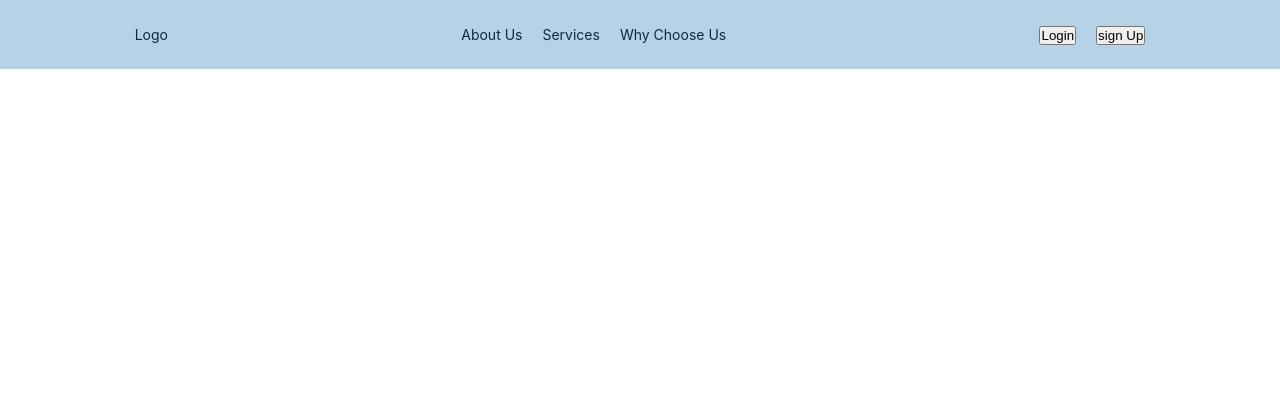
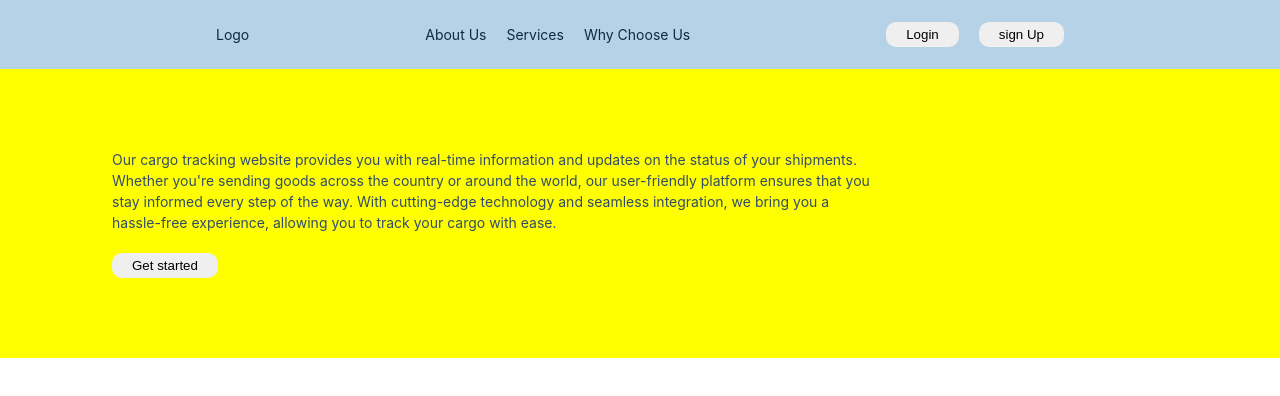
Before and after one commit to Wesley-waka/freight_works, a React (Vite) app: page / in a window 1280 px wide. Shown: the top 396 px of the page. Built offline with nearby package versions, Linux system fonts and the light colour scheme.

Commit message:
hero:styling of hero section

```diff
--- a/src/components/Navbar.tsx
+++ b/src/components/Navbar.tsx
@@ -3,9 +3,13 @@ import styled from "styled-components";
 
 const Wrapper = styled.div`
   background-color: var(--clr-primary-8);
+  .navbar {
+    max-width: 90vw;
+    margin-left: 4rem;
     display: flex;
-  justify-content: space-around;
     align-items: center;
+    justify-content: space-evenly;
+  }
   .nav__links {
     display: flex;
     padding: 1.5rem;
@@ -18,12 +22,21 @@ const Wrapper = styled.div`
     flex-direction: row;
     .login {
       margin-right: 20px;
+      padding: 5px 20px;
+      border-radius: 10px;
+      border: none;
+    }
+    .signup {
+      padding: 5px 20px;
+      border-radius: 10px;
+      border: none;
     }
   }
 `;
 const Navbar = () => {
   return (
     <Wrapper>
+      <div className="navbar">
         <div>
           <div>Logo</div>
         </div>
@@ -35,11 +48,8 @@ const Navbar = () => {
         </div>
 
         <div className="nav__buttons">
-        <div>
           <button className="login">Login</button>
-        </div>
-        <div>
-          <button>sign Up</button>
+          <button className="signup">sign Up</button>
         </div>
       </div>
     </Wrapper>
--- a/src/components/PageHero.tsx
+++ b/src/components/PageHero.tsx
@@ -1,7 +1,42 @@
 import React from "react";
+import styled from "styled-components";
+
+const Wrapper = styled.div`
+  background: yellow;
+  p {
+    max-width: 60vw;
+    padding-top: 5rem;
+    // padding-bottom: 3rem;
+    margin-left: 7rem;
+    // display: flex;
+    // flex-direction: column;
+  }
+  .start-button {
+    padding: 5px 20px;
+    border-radius: 10px;
+    border: none;
+    margin-bottom: 2rem;
+    margin-left: 7rem;
+    margin-bottom: 5rem;
+    display: inline-block;
+    // padding-bottom: 3rem;
+  }
+`;
 
 const PageHero = () => {
-  return <div></div>;
+  return (
+    <Wrapper>
+      <p>
+        Our cargo tracking website provides you with real-time information and
+        updates on the status of your shipments. Whether you're sending goods
+        across the country or around the world, our user-friendly platform
+        ensures that you stay informed every step of the way. With cutting-edge
+        technology and seamless integration, we bring you a hassle-free
+        experience, allowing you to track your cargo with ease.
+      </p>
+      <button className="start-button">Get started</button>
+    </Wrapper>
+  );
 };
 
 export default PageHero;
--- a/src/pages/HomePage.tsx
+++ b/src/pages/HomePage.tsx
@@ -1,10 +1,11 @@
 import React from "react";
-import { Navbar } from "../components";
+import { Navbar, PageHero } from "../components";
 
 const HomePage = () => {
   return (
     <div>
       <Navbar />
+      <PageHero />
     </div>
   );
 };
```
Also changed, not shown: 1 other file (tests, documents, lock files or other folders). Lines whose indentation alone changed are shown as unchanged.
